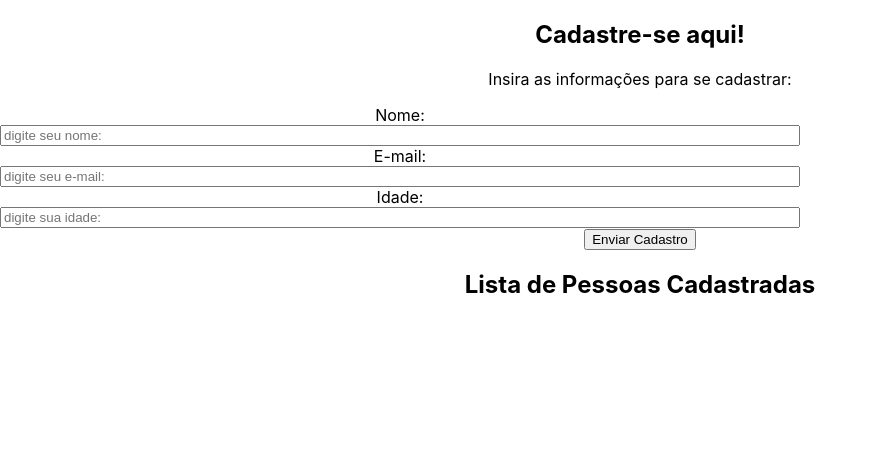
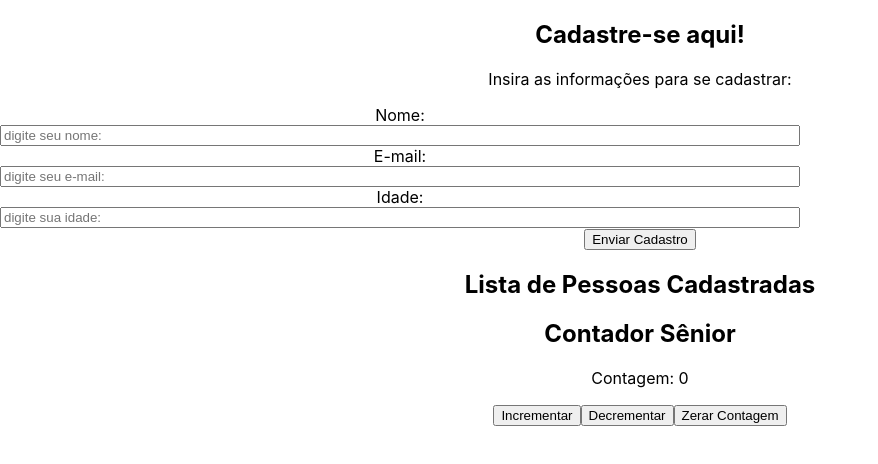
Before and after one commit to LeonardoDMarco/todoList, a React (Create React App) app: page / in a window 1280 px wide. Shown: the top 464 px of the page, without its empty margins (0-878 px from the left). Built offline with nearby package versions, Linux system fonts and the light colour scheme.

Commit message:
intalação do style-component

```diff
--- a/package.json
+++ b/package.json
@@ -9,7 +9,8 @@
     "react": "^18.2.0",
     "react-dom": "^18.2.0",
     "react-router-dom": "^6.18.0",
-    "react-scripts": "5.0.1",
+    "react-scripts": "^3.0.1",
+    "styled-components": "^6.1.1",
     "web-vitals": "^2.1.4"
   },
   "scripts": {
--- a/src/App.js
+++ b/src/App.js
@@ -1,4 +1,5 @@
 import './App.css';
+import ContadorSenior from './ComponentEvent/contador';
 import Button from "./components/Button";
 import Condicional from './Condicional';
 import Formulario from './Form';
@@ -12,7 +13,7 @@ function App() {
   return (
     <div className="App">
      <Formulario />
-
+     <ContadorSenior />
 
     </div>
   );
--- /dev/null
+++ b/src/ComponentEvent/contador/index.jsx
@@ -0,0 +1,45 @@
+import React, { useState, useEffect } from 'react';
+
+const ContadorSenior = () => {
+  const [contador, setContador] = useState(0);
+
+  useEffect(() => {
+    const contadorSalvo = localStorage.getItem('contadorSenior');
+    if (contadorSalvo) {
+      setContador(parseInt(contadorSalvo, 10));
+    }
+  }, []);
+
+  const incrementarContador = () => {
+    setContador((contadorAnterior) => {
+      const novoContador = contadorAnterior + 1;
+      localStorage.setItem('contadorSenior', novoContador.toString());
+      return novoContador;
+    });
+  };
+
+  const decrementarContador = () => {
+    setContador((contadorAnterior) => {
+      const novoContador = contadorAnterior - 1;
+      localStorage.setItem('contadorSenior', novoContador.toString());
+      return novoContador;
+    });
+  };
+
+  const zerarContador = () => {
+    setContador(0);
+    localStorage.removeItem('contadorSenior');
+  };
+
+  return (
+    <div>
+      <h2>Contador Sênior</h2>
+      <p>Contagem: {contador}</p>
+      <button onClick={incrementarContador}>Incrementar</button>
+      <button onClick={decrementarContador}>Decrementar</button>
+      <button onClick={zerarContador}>Zerar Contagem</button>
+    </div>
+  );
+};
+
+export default ContadorSenior;
```
Also changed, not shown: 2 other files (tests, documents, lock files or other folders).
